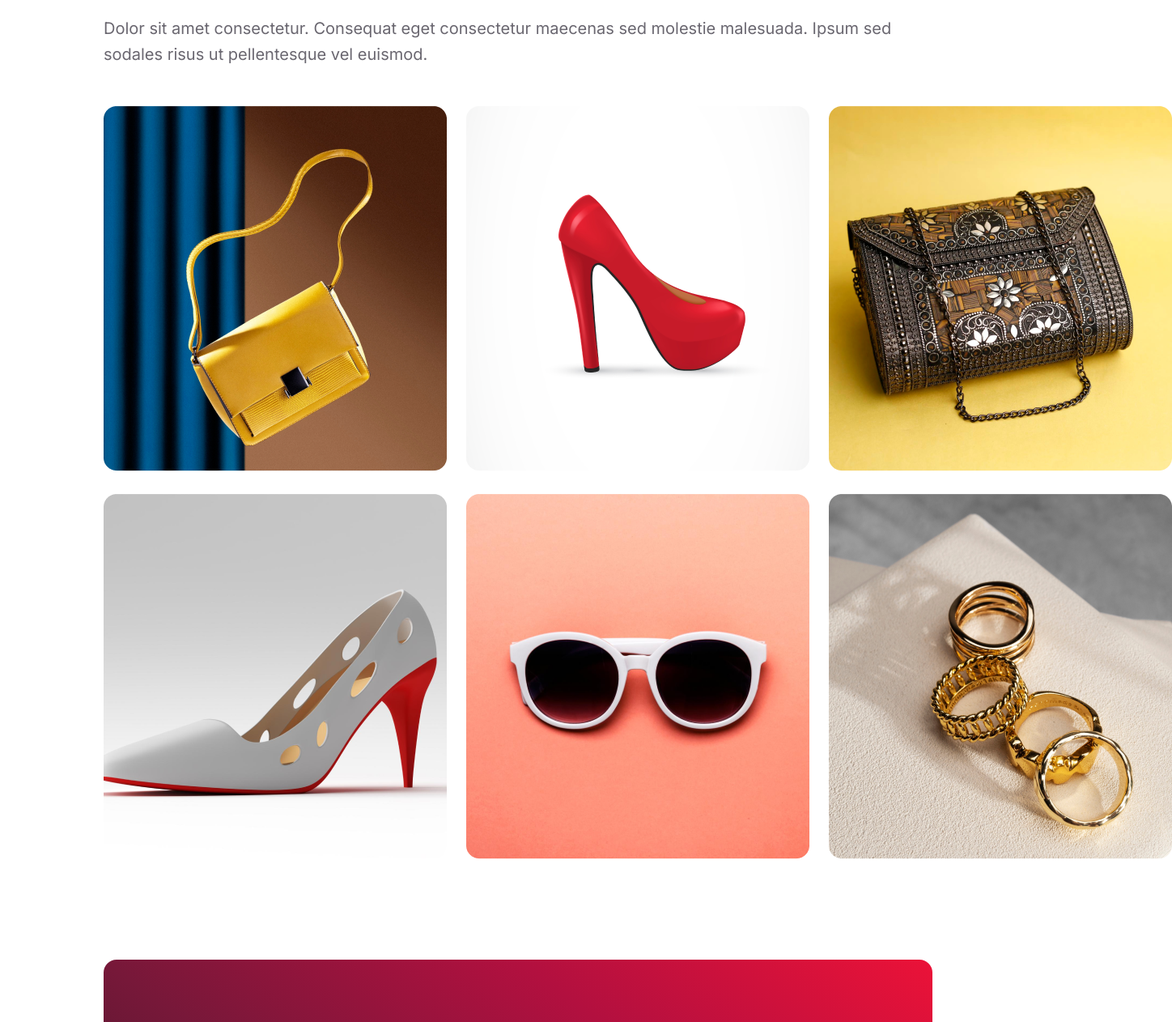
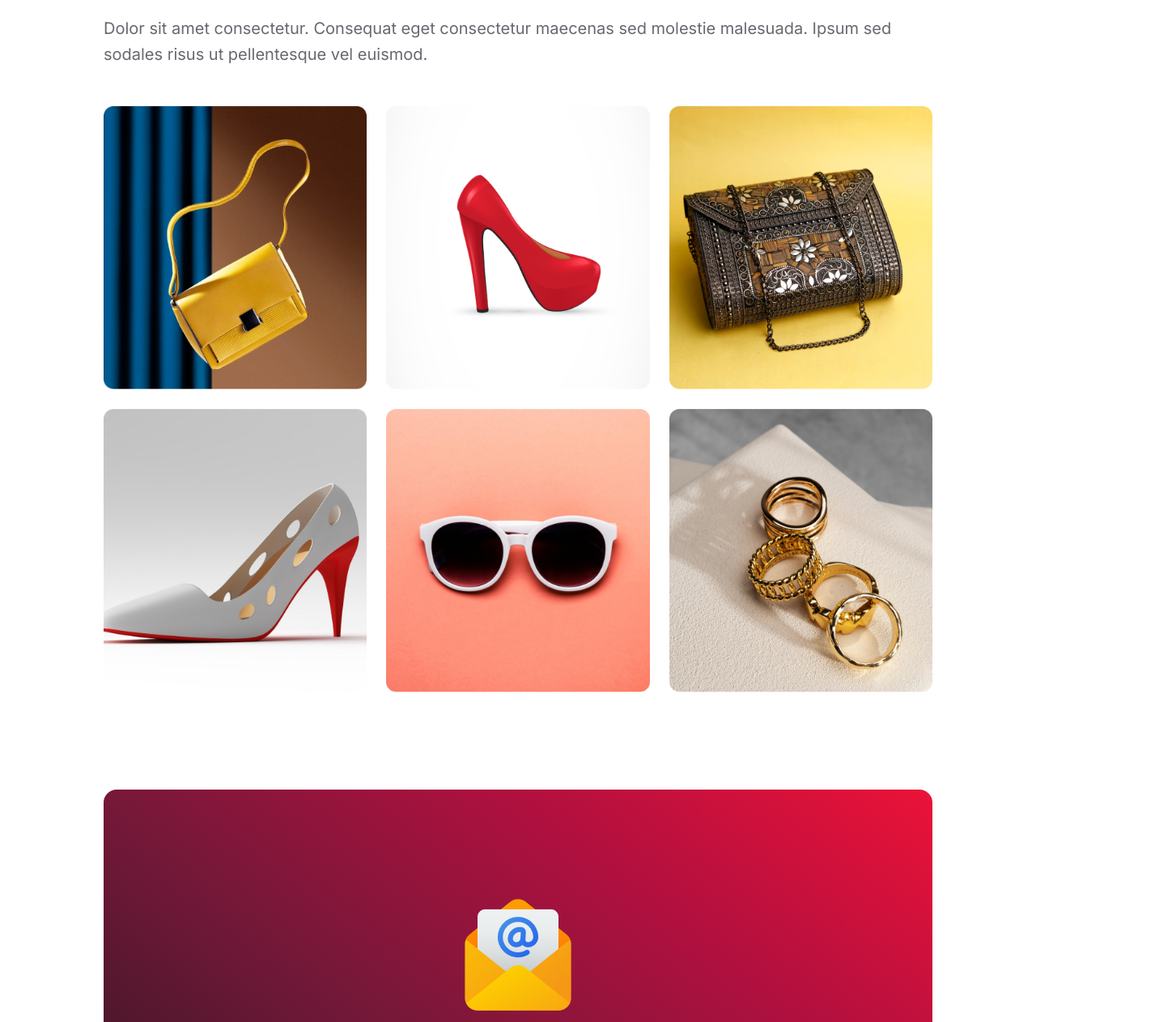
Before and after one commit to ahmed-niaz/NewYearNewMission, a plain HTML site: page index.html in a window 1280 px wide. Shown: the part 2508-3770 px from the top of the page at 81% size, 1448 px wide, since content can reach past the window. Drawn offline with Linux system fonts and the light colour scheme; files whose address does not match are found by name.

Commit message:
cool in 75%

```diff
--- a/index.html
+++ b/index.html
@@ -48,22 +48,22 @@
         </p>
         <div class="items">
           <div class="grid-item">
-            <img src="./assets/images/bag1.png" alt="" />
+            <img class="grid-img" src="./assets/images/bag1.png" alt="" />
           </div>
           <div class="grid-item">
-            <img src="./assets/images/heel1.png" alt="" />
+            <img class="grid-img" src="./assets/images/heel1.png" alt="" />
           </div>
           <div class="grid-item">
-            <img src="./assets/images/bag2.png" alt="" />
+            <img class="grid-img" src="./assets/images/bag2.png" alt="" />
           </div>
           <div class="grid-item">
-            <img src="./assets/images/heel2.png" alt="" />
+            <img class="grid-img" src="./assets/images/heel2.png" alt="" />
           </div>
           <div class="grid-item">
-            <img src="./assets/images/sunglass1.png" alt="" />
+            <img class="grid-img" src="./assets/images/sunglass1.png" alt="" />
           </div>
           <div class="grid-item">
-            <img src="./assets/images/ring.png" alt="" />
+            <img class="grid-img" src="./assets/images/ring.png" alt="" />
           </div>
         </div>
       </section>
--- a/styles/style.css
+++ b/styles/style.css
@@ -163,11 +163,16 @@ font-family: 'Inter', sans-serif;
 
 .items {
   display: grid;
-  grid-template-columns: auto auto auto;
+  grid-template-columns: repeat(3, 1fr);
   gap: 24px;
   margin-bottom: 120px;
+  max-width: 1320px;
 }
+.grid-img{
+    width: 100%;
+height: 100%;
 
+}
 .subscribe {
   background-image: linear-gradient(
     to right top,
```
